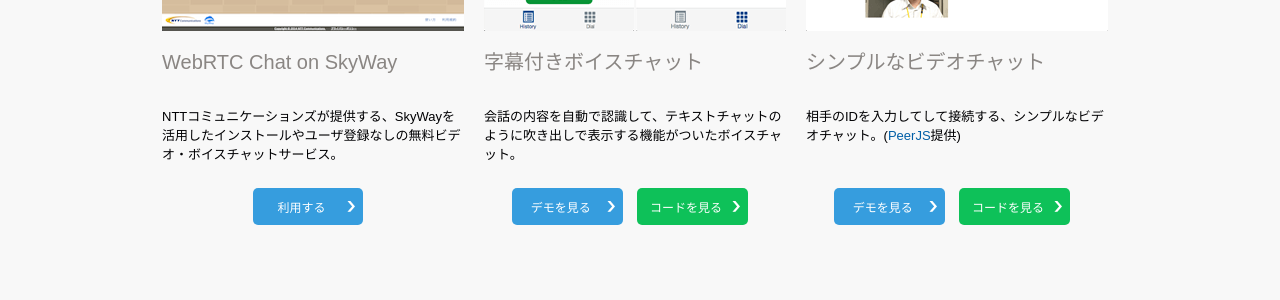
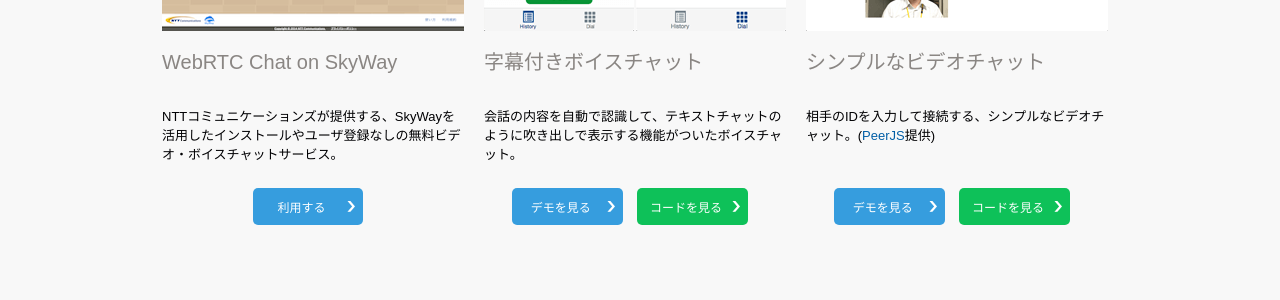
Before and after one commit to nttcom/skyway-old, a Jekyll site: the page built from index.html, in a window 1280 px wide and 900 px high, scrolled down 1785 px. Shown: the part 329-629 px from the top of the window. Built offline with Jekyll 4.4.1, drawn with Linux system fonts in a browser that asks for light colours; comment, search, counter and statistics services are not loaded.

Commit message:
Fixed typo

```diff
--- a/index.html
+++ b/index.html
@@ -138,7 +138,7 @@
 
                     <h3>シンプルなビデオチャット</h3>
 
-                    <p class="demoP">相手のIDを入力してして接続する、シンプルなビデオチャット。(<a href="http://peerjs.com/"
+                    <p class="demoP">相手のIDを入力して接続する、シンプルなビデオチャット。(<a href="http://peerjs.com/"
                                                                        target="_blank">PeerJS</a>提供)</p>
                     <ul class="btnS">
                         <li class="btnGotodemo"><a href="http://cdn.peerjs.com/demo/videochat" target="_blank">デモを見る</a>
```
